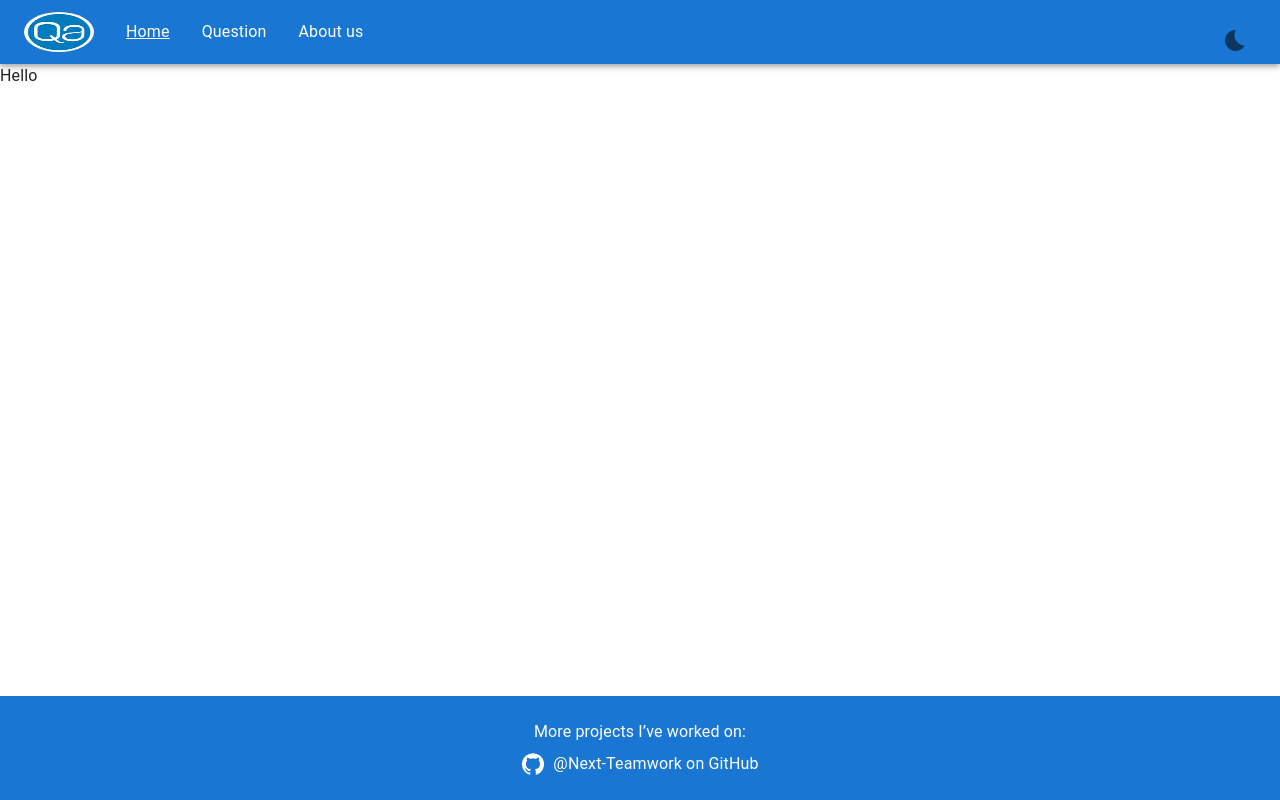
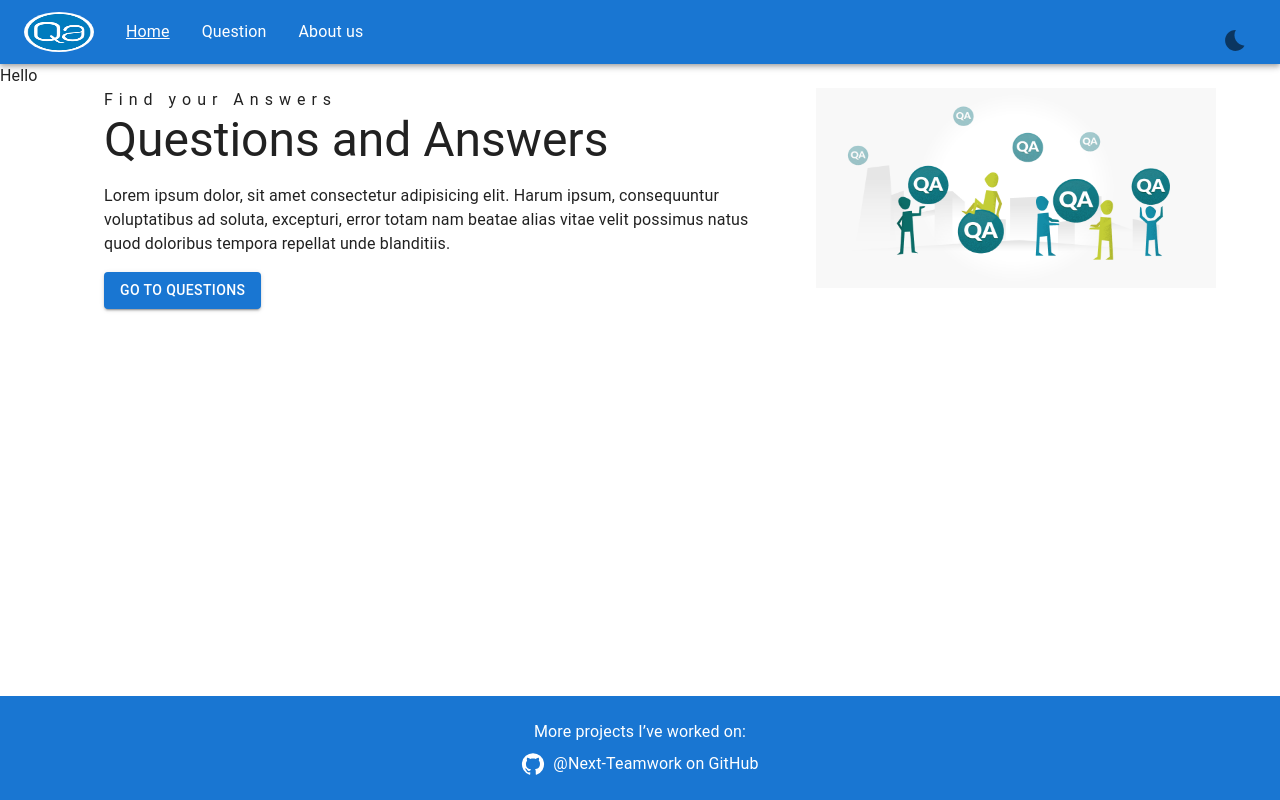
Before and after one commit to Atena-Kalhor/next-teamwork, a Next.js app: page / in a window 1280 px wide. Built offline with nearby package versions, Linux system fonts and the light colour scheme.

Commit message:
added an image

```diff
--- a/src/app/page.jsx
+++ b/src/app/page.jsx
@@ -11,7 +11,7 @@ export default function Home() {
   return (
     <div>
       <Hello />
-      {/* <FirstSection /> */}
+      <FirstSection />
     </div>
   );
 }
--- a/src/components/Section.jsx
+++ b/src/components/Section.jsx
@@ -1,7 +1,7 @@
 import { Box, Button, Typography } from "@mui/material";
 import Container from "@mui/material/Container";
 import Image from "next/image";
-// import qaImage from "../../public/images/what_does_qa_stand_for.webp";
+import qaImage from "../../public/what_does_qa_stand_for.webp";
 
 const FirstSection = () => {
   return (
@@ -17,7 +17,9 @@ const FirstSection = () => {
         </Typography>
         <Button variant="contained">GO TO QUESTIONS</Button>
       </Box>
-      <Box>{/* <Image src={qaImage} width={400} height={200} /> */}</Box>
+      <Box>
+        <Image src={qaImage} width={400} height={200} />
+      </Box>
     </Container>
   );
 };
```
Also changed, not shown: public/what_does_qa_stand_for.webp (added).
